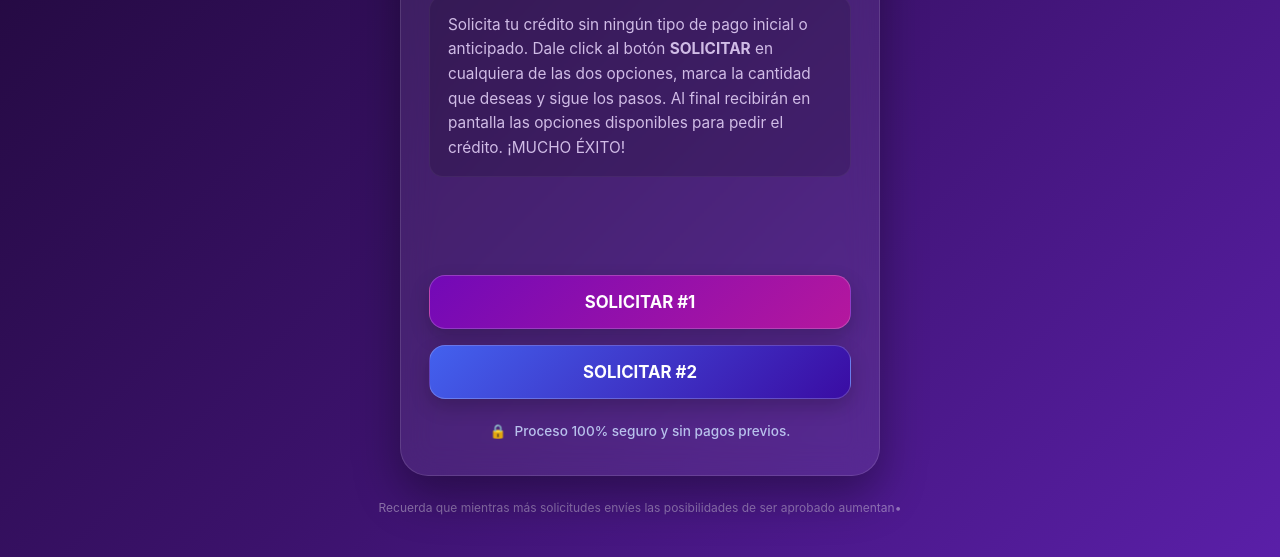
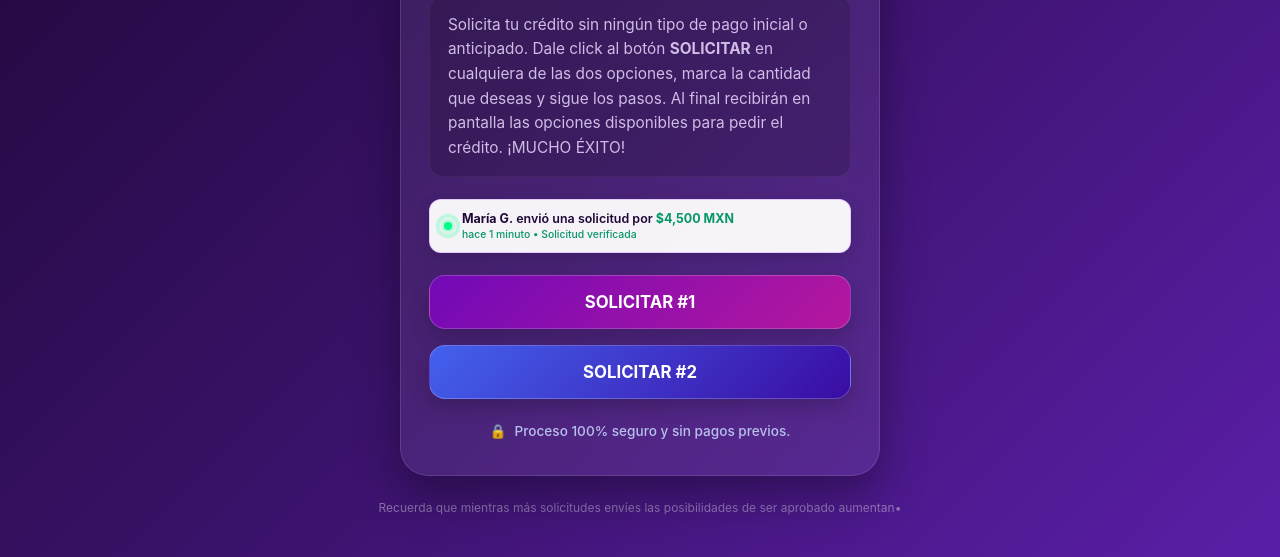
Before and after one commit to sebassegura0310-cmyk/Moneymarc, a plain HTML site: page index.html in a window 1280 px wide. Shown: the part 243-800 px from the top of the page. Drawn offline with Linux system fonts and the light colour scheme.

Commit message:
Actualizar index.html

```diff
--- a/index.html
+++ b/index.html
@@ -305,7 +305,7 @@
     setTimeout(() => {
       mostrarNotificacion();
       setInterval(mostrarNotificacion, 7000);
-    }, 3000);
+    }, 2000);
   </script>
 
 </body>
```
